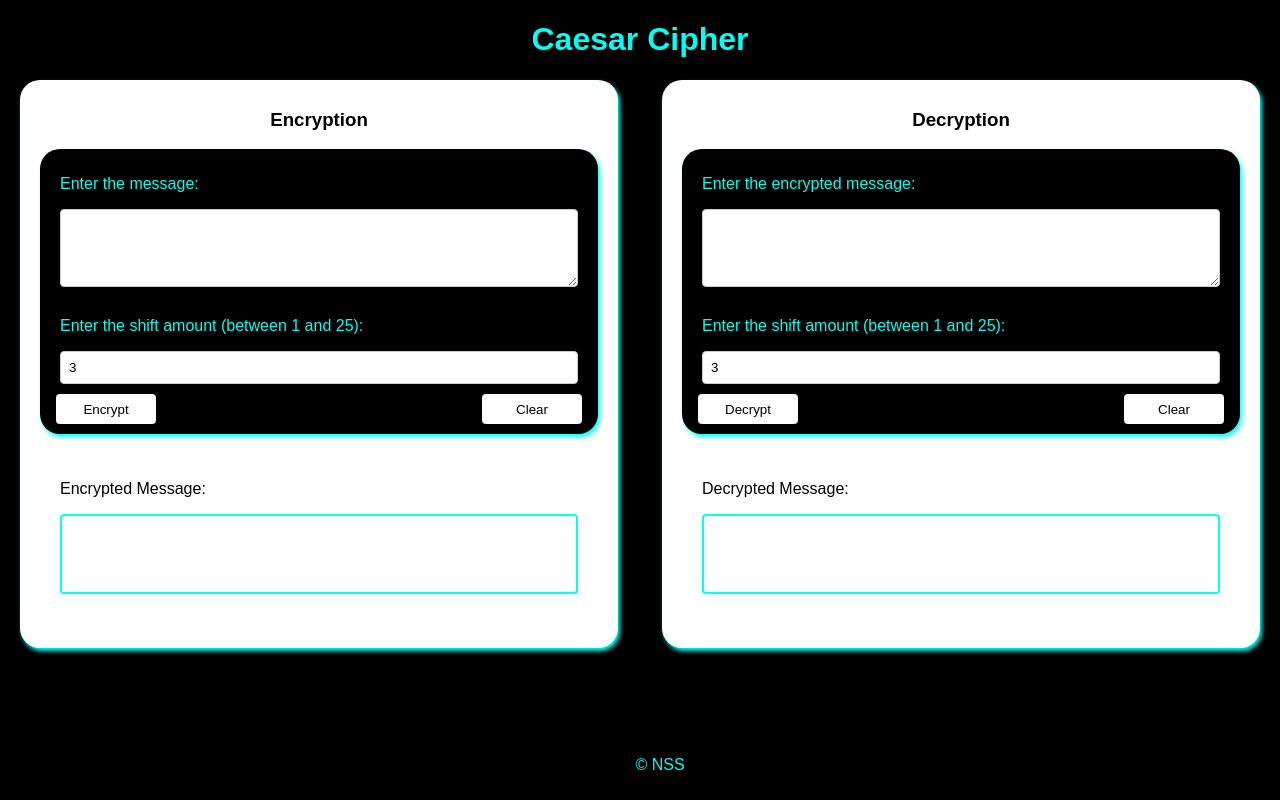
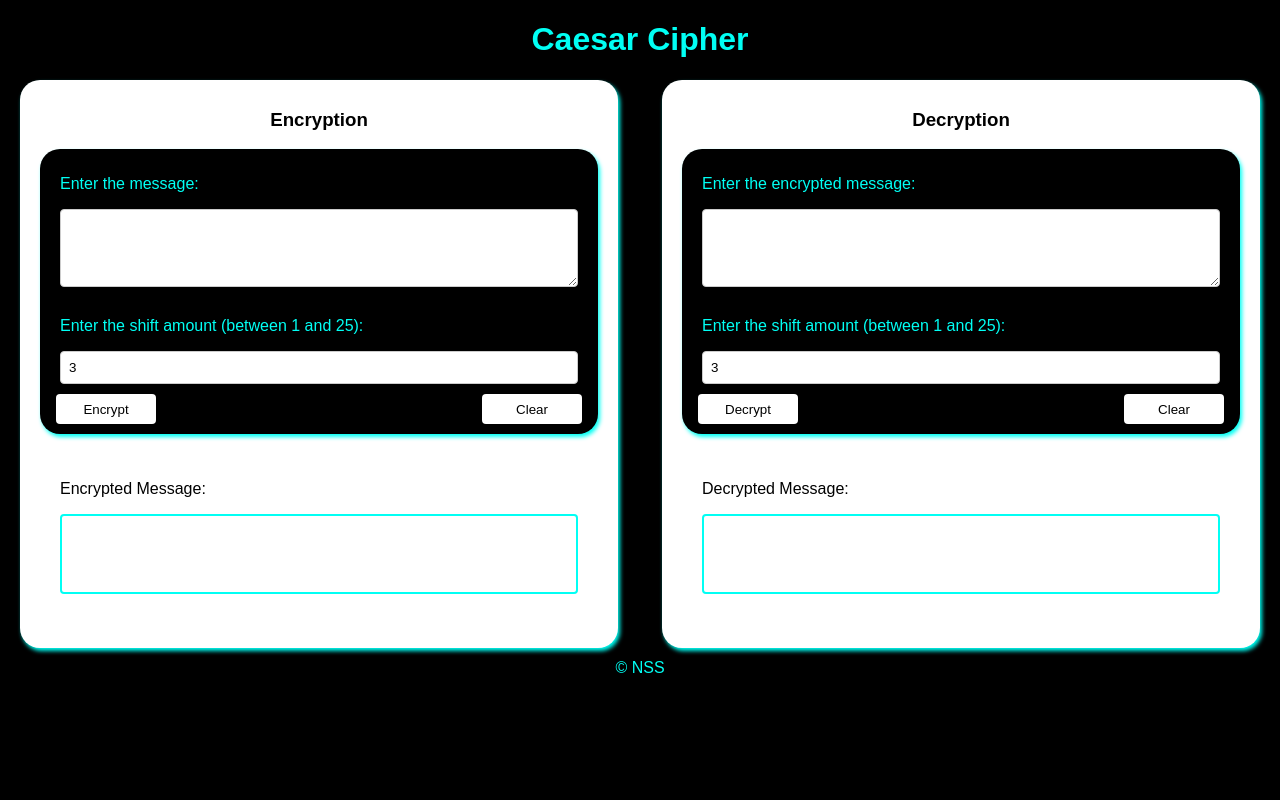
Before and after one commit to Ayan02-coder/Caesar-cipher, a plain HTML site: page index.html in a window 1280 px wide. Drawn offline with Linux system fonts and the light colour scheme.

Commit message:
Update style.css

```diff
--- a/style.css
+++ b/style.css
@@ -3,6 +3,7 @@ body {
         margin: 20px;
 		background-color: #000;
 		color: #01fff4;
+	position: relative;
     }
 
     h1, h3 {
@@ -99,8 +100,8 @@ body {
 footer{
 	width: 100%;
 	text-align: center;
-	margin-top: 30px;
-	margin-bottom: 10px;
+
+	margin-bottom: -20px;
 	position: absolute;
 	bottom: 0;
 }
```
